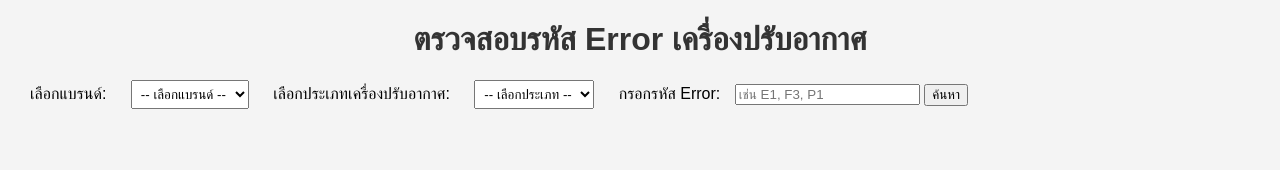
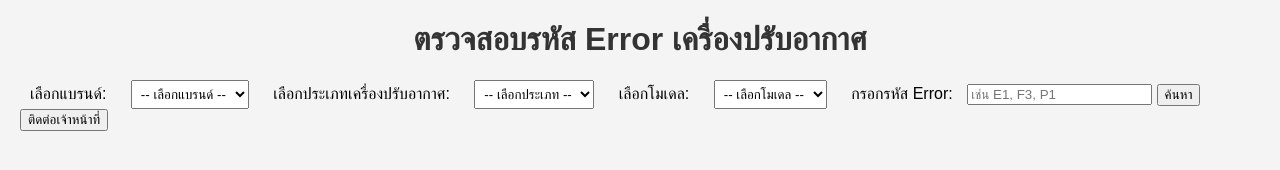
Before and after one commit to ruksaphon/air-error-code, a plain HTML site: page index.html in a window 1280 px wide. Drawn offline with Linux system fonts and the light colour scheme; a script that the page names is missing.

Commit message:
Add files via upload

```diff
--- a/index.html
+++ b/index.html
@@ -12,23 +12,23 @@
   <label for="brandSelect">เลือกแบรนด์:</label>
   <select id="brandSelect">
     <option value="">-- เลือกแบรนด์ --</option>
-    <option value="York">York</option>
-    <option value="Hitachi">Hitachi</option>
   </select>
 
   <label for="typeSelect">เลือกประเภทเครื่องปรับอากาศ:</label>
   <select id="typeSelect">
     <option value="">-- เลือกประเภท --</option>
-    <option value="Wall">แอร์ติดผนัง</option>
-    <option value="Ceiling">แอร์ฝังฝ้า</option>
-    <option value="Ducted">แอร์ดักท์</option>
-    <option value="Portable">แอร์เคลื่อนที่</option>
+  </select>
+
+  <label for="modelSelect">เลือกโมเดล:</label>
+  <select id="modelSelect">
+    <option value="">-- เลือกโมเดล --</option>
   </select>
 
   <label for="errorCodeInput">กรอกรหัส Error:</label>
   <input type="text" id="errorCodeInput" placeholder="เช่น E1, F3, P1">
 
   <button onclick="searchError()">ค้นหา</button>
+  <button onclick="contactSupport()">ติดต่อเจ้าหน้าที่</button>
 
   <div id="result"></div>
 
```
